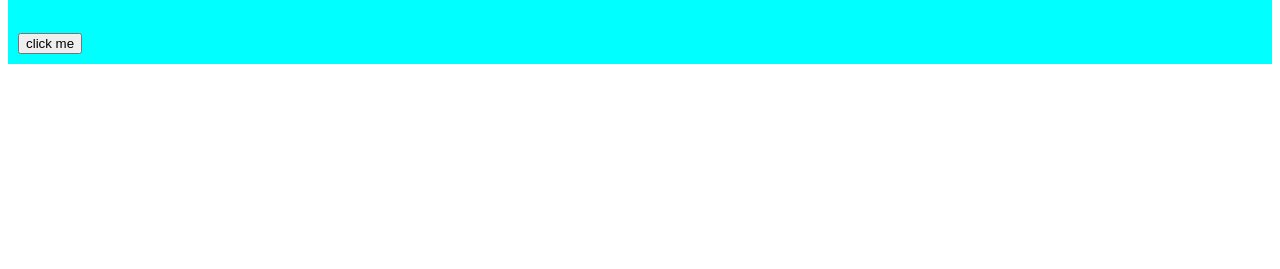
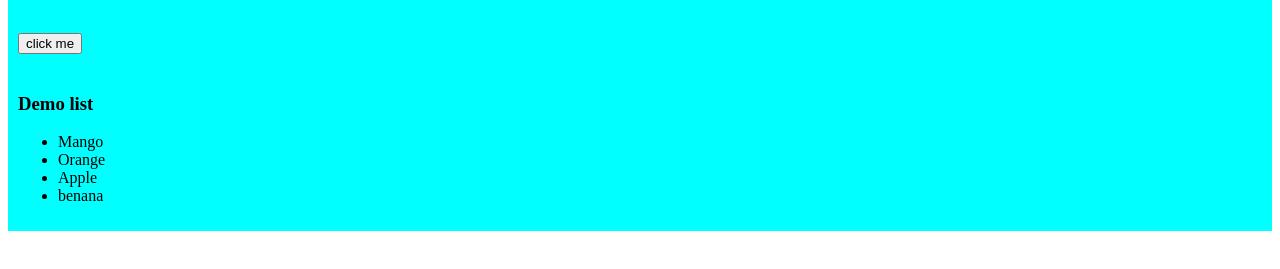
Before and after one commit to Badhon-Roy/My-simple-website, a plain HTML site: page index.html in a window 1280 px wide. Shown: the part 137-406 px from the top of the page. Drawn offline with Linux system fonts and the light colour scheme.

Commit message:
just try it

```diff
--- a/index.html
+++ b/index.html
@@ -14,5 +14,14 @@
     <div>
         <a href=""><button>click me</button></a>
     </div>
+    <div>
+        <h3>Demo list</h3>
+        <ul>
+            <li>Mango</li>
+            <li>Orange</li>
+            <li>Apple</li>
+            <li>benana</li>
+        </ul>
+    </div>
 </body>
 </html>
```
